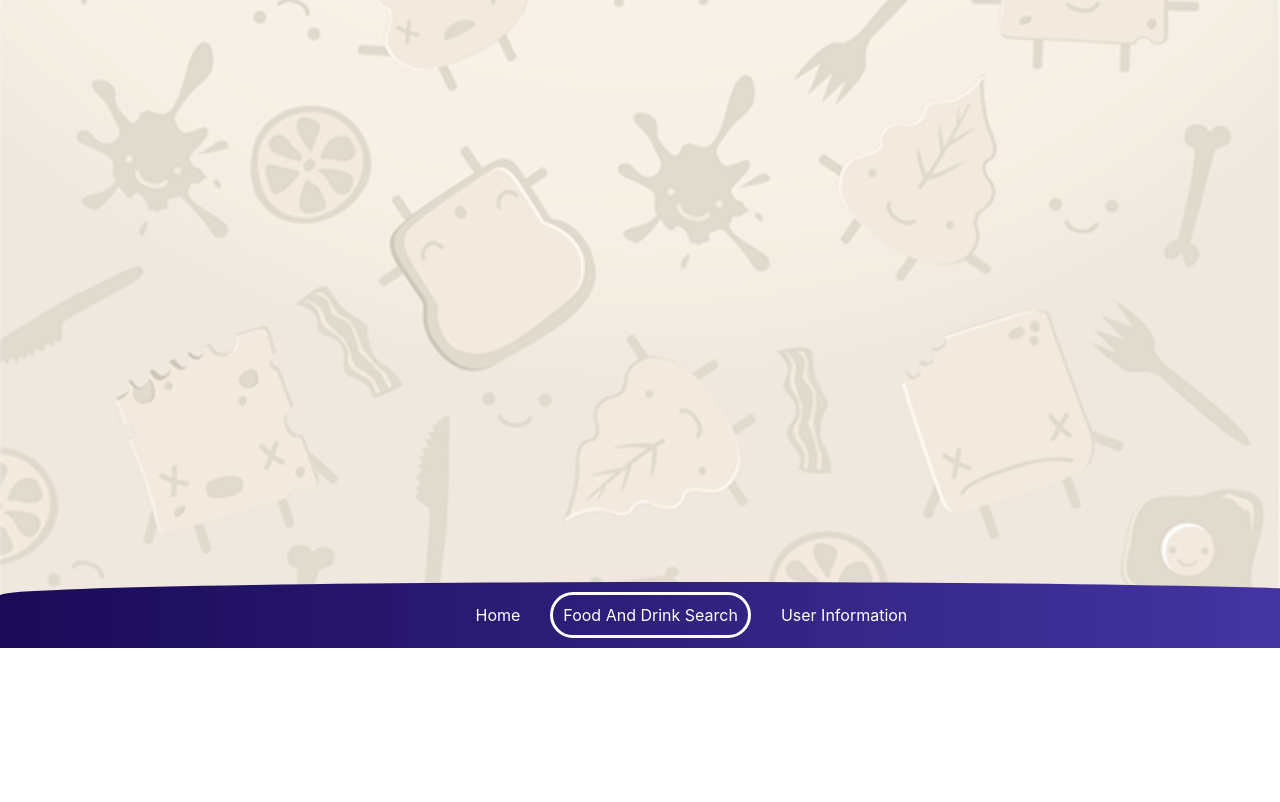
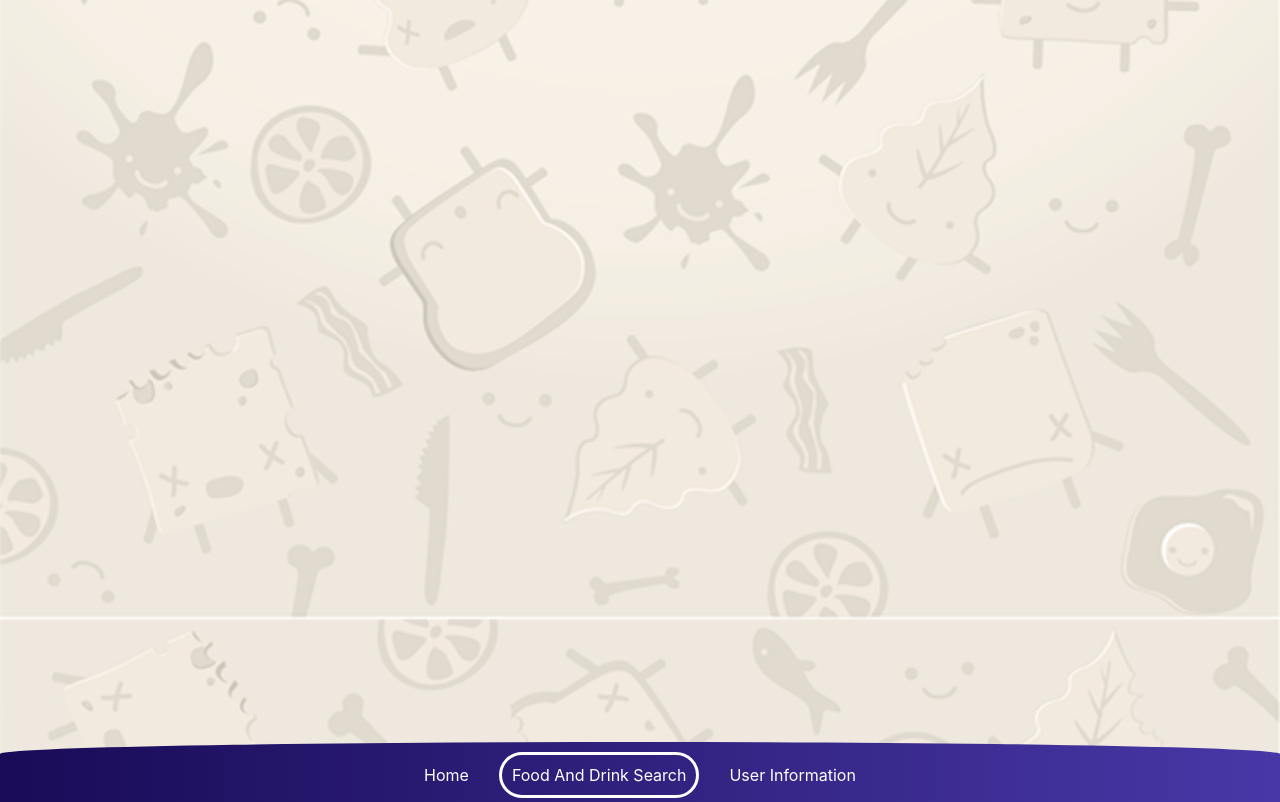
Before and after one commit to IvanBabic26/weight-track, a React (Create React App) app: page /nutritionValue in a window 1280 px wide. Shown: the part 1774-2576 px from the top of the page. Before the commit the page ends 2422 px from the top, so only its background shows below. Built offline with nearby package versions, Linux system fonts and the light colour scheme.

Commit message:
footer fixed

```diff
--- a/src/components/NutritionValues/NutritionValue.css
+++ b/src/components/NutritionValues/NutritionValue.css
@@ -1,6 +1,6 @@
 .nutritionValue {
   display: flex;
-  min-height: 280vh;
+  min-height: 300vh;
   color: #111;
 }
 
--- a/src/components/UserLog/UserLog.css
+++ b/src/components/UserLog/UserLog.css
@@ -3,7 +3,8 @@
   display: flex;
   flex-direction: column;
   text-align: center;
-  max-width: 60%;
+  width: 60%;
+  align-self: flex-start;
   justify-content: center;
   align-items: center;
   padding: 30px 60px;
--- a/src/index.css
+++ b/src/index.css
@@ -6,6 +6,7 @@ body {
   -webkit-font-smoothing: antialiased;
   -moz-osx-font-smoothing: grayscale;
   display: grid;
+  height:100%;
 }
 
 code {
@@ -20,3 +21,10 @@ html {
   -o-background-size: cover;
   background-size: cover;
 }
+
+.footerBar {
+  position:absolute;
+  bottom:50;
+  width:100%;
+  height:60px;
+}
```
